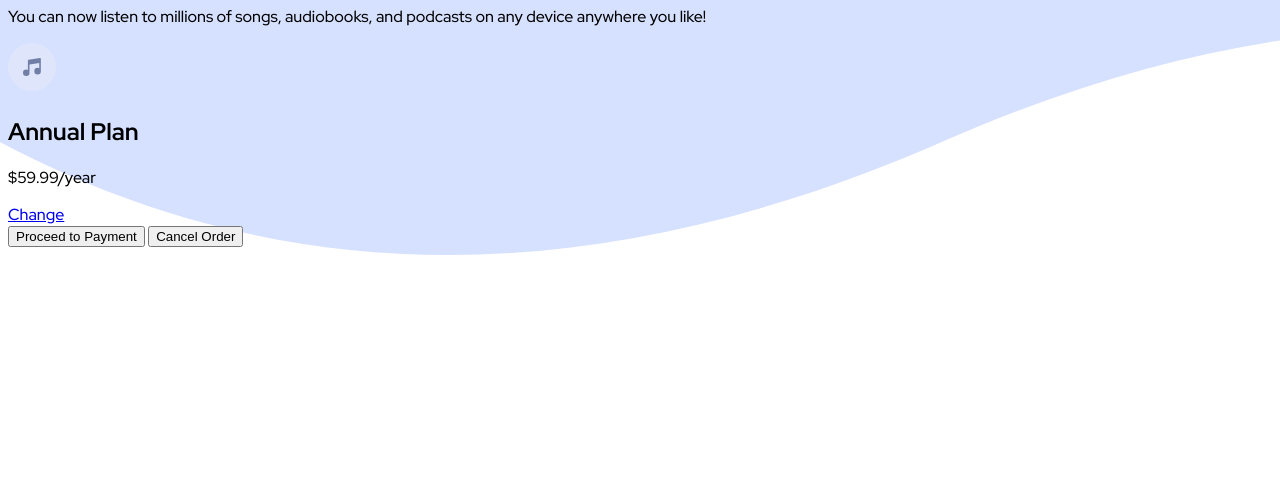
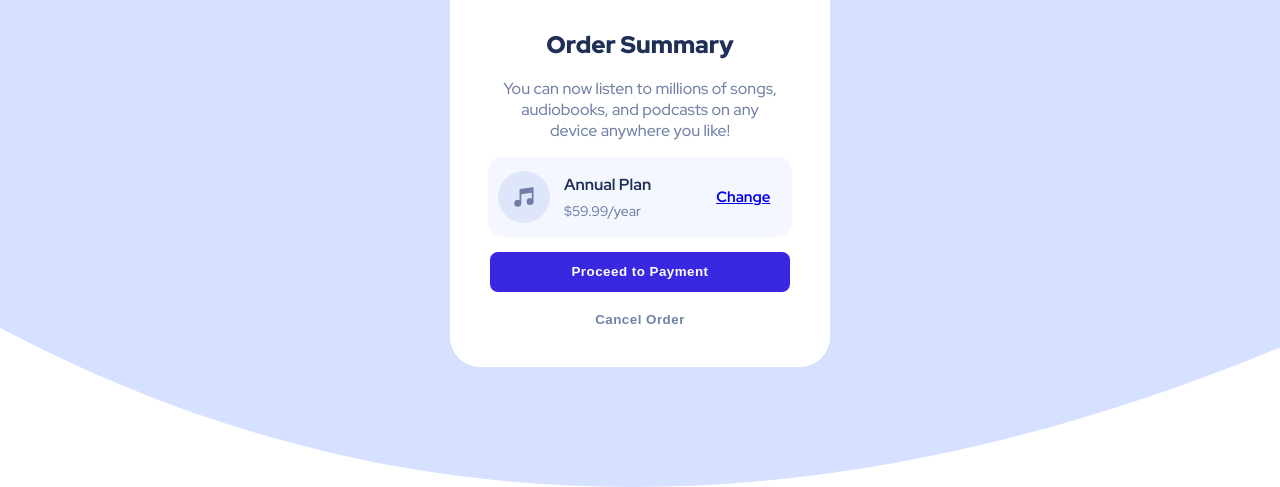
Before and after one commit to EliseCeri1/Order-summary-component, a plain HTML site: page index.html in a window 1280 px wide. Shown: the part 313-800 px from the top of the page. Drawn offline with Linux system fonts and the light colour scheme.

Commit message:
Most of the CSS finished

```diff
--- a/index.html
+++ b/index.html
@@ -12,18 +12,23 @@
 
 <body>
     <div class="outer-container">
-        <img src="images/illustration-hero.svg"
+        <img src="images/illustration-hero.svg" id="hero"
             alt="Cartoon picture of a person listening to music on their phone and dancing">
-        <h1>Order Summary</h1>
-        <p>You can now listen to millions of songs, audiobooks, and podcasts on any device anywhere you like!</p>
         <div class="pricing">
-            <img src="images/icon-music.svg" alt="Icon of a music note">
-            <h2>Annual Plan</h2>
-            <p>$59.99/year</p>
-            <a href="#">Change</a>
+            <h1>Order Summary</h1>
+            <p id="description">You can now listen to millions of songs, audiobooks, and podcasts on any device anywhere
+                you like!</p>
+            <div class="panel">
+                <img src="images/icon-music.svg" alt="Icon of a music note">
+                <div class="text">
+                    <h4>Annual Plan</h4>
+                    <p>$59.99/year</p>
+                </div>
+                <a href="#">Change</a>
+            </div>
         </div>
-        <button class="Payment">Proceed to Payment</button>
-        <button class="Cancel">Cancel Order</button>
+        <button class="payment">Proceed to Payment</button>
+        <button class="cancel">Cancel Order</button>
     </div>
 
 </body>
--- a/styles.css
+++ b/styles.css
@@ -1,6 +1,128 @@
 body {
+    margin: 0px;
     font-family: 'Red Hat Display', sans-serif;
     background-image: url('images/pattern-background-desktop.svg');
     background-repeat: no-repeat;
     background-size: cover;
+
+    display: flex;
+    align-items: center;
+    justify-content: center;
+    flex-wrap: wrap;
+    height: 100vh;
 }
+
+.outer-container {
+    background-color: white;
+    border-radius: 30px;
+    width: 380px;
+    height: 560px;
+    margin: auto;
+}
+
+#hero {
+    width: 100%;
+    border-radius: 30px 30px 0 0;
+}
+
+/* MAIN TEXT */
+
+.pricing {
+    margin: auto;
+    text-align: center;
+    width: 80%;
+}
+
+h1 {
+    margin-bottom: 0px;
+    padding-bottom: 8px;
+    padding-top: 15px;
+    font-weight: 900;
+    font-size: 1.5em;
+    color: hsl(223, 47%, 23%);
+}
+
+#description {
+    color: hsl(224, 23%, 55%);
+    margin-top: 10px;
+    font-size: 1em;
+    padding-right: 11px;
+    padding-left: 11px;
+}
+
+button {
+    display: block;
+}
+
+/* PANEL CODE */
+
+.panel {
+    background-color: hsl(225, 100%, 98%);
+    border-radius: 15px;
+    height: 80px;
+
+    display: flex;
+    flex-direction: row;
+    align-items: center;
+}
+
+.panel img {
+    height: 65%;
+    padding-left: 10px;
+    padding-right: 14px;
+}
+
+.text {
+    height: 80px;
+    text-align: left;
+    margin-top: 7px;
+}
+
+.panel h4 {
+    font-weight: 700;
+    color: hsl(223, 47%, 23%);
+    margin: 0;
+    margin-top: 14px;
+    margin-bottom: 7px;
+    padding: 0;
+}
+
+.panel p {
+    font-size: 14px;
+    color: hsl(224, 23%, 55%);
+    margin: 0;
+    padding: 0;
+}
+
+a {
+    margin-left: 65px;
+    font-size: 15px;
+    font-weight: 700;
+}
+
+/* BUTTONS  */
+
+button {
+    width: 300px;
+    margin: auto;
+    height: 40px;
+    border-radius: 8px;
+}
+
+.payment {
+    margin-top: 15px;
+    background-color: hsl(245, 75%, 52%);
+    color: white;
+    border: none;
+    font-weight: 700;
+    letter-spacing: 0.5px;
+}
+
+.cancel {
+    margin-top: 8px;
+    background-color: white;
+    border: none;
+    color: hsl(224, 23%, 55%);
+    font-weight: 700;
+    letter-spacing: 0.5px;
+}
```
